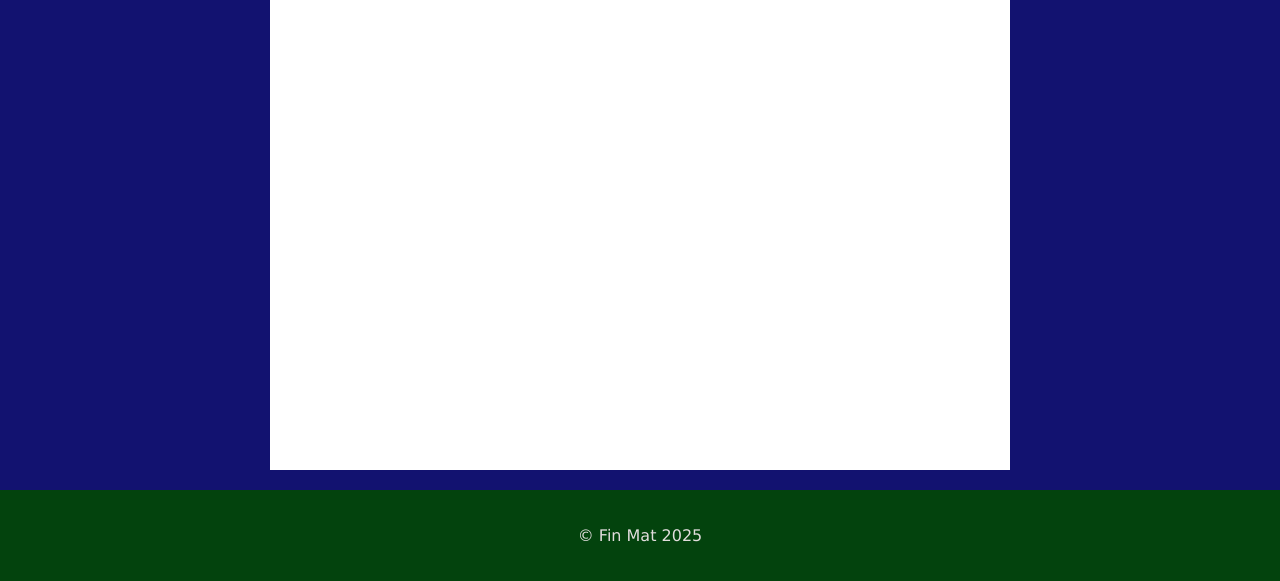
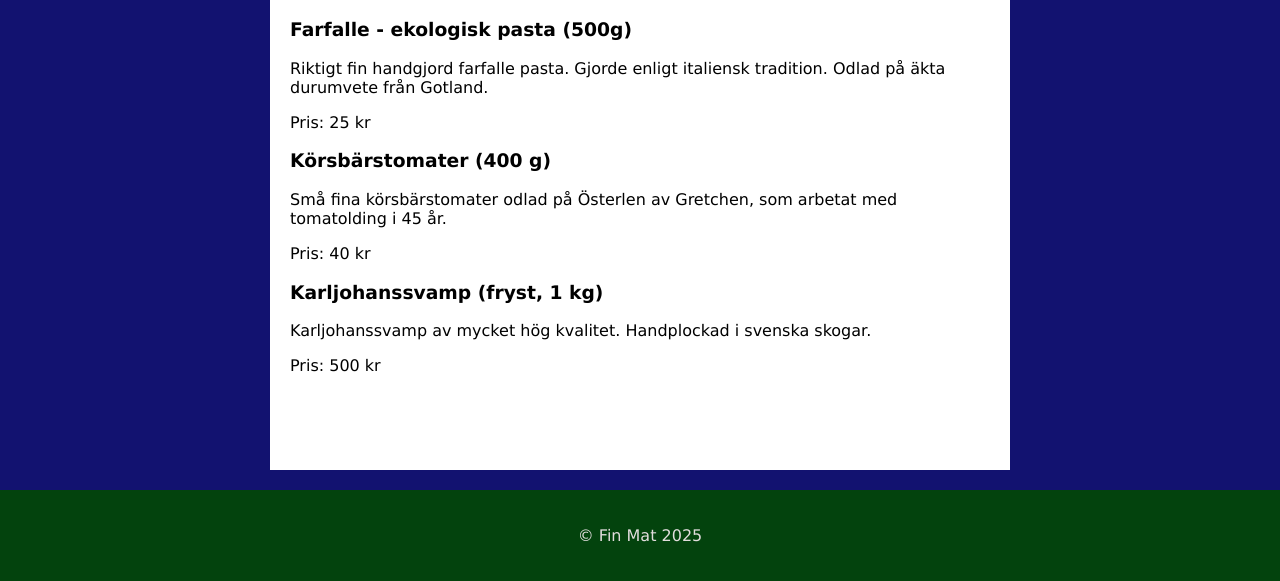
Before and after one commit to ironboy/html-intro-itsak24, a plain HTML site: page products.html in a window 1280 px wide. Shown: the part 219-800 px from the top of the page. Drawn offline with Linux system fonts and the light colour scheme.

Commit message:
addding-js

```diff
--- /dev/null
+++ b/display-products.js
@@ -0,0 +1,34 @@
+let products = [
+  {
+    name: 'Farfalle - ekologisk pasta (500g)',
+    description: 'Riktigt fin handgjord farfalle pasta. Gjorde enligt italiensk tradition. Odlad på äkta durumvete från Gotland.',
+    priceSEK: 25
+  },
+  {
+    name: 'Körsbärstomater (400 g)',
+    description: 'Små fina körsbärstomater odlad på Österlen av Gretchen, som arbetat med tomatolding i 45 år.',
+    priceSEK: 40
+  },
+  {
+    name: 'Karljohanssvamp (fryst, 1 kg)',
+    description: 'Karljohanssvamp av mycket hög kvalitet. Handplockad i svenska skogar.',
+    priceSEK: 500
+  }
+];
+
+let html = '';
+
+for (let product of products) {
+  html += `
+    <article>
+      <h3>${product.name}</h3>
+      <p>${product.description}</p>
+      <p>Pris: ${product.priceSEK} kr</p>
+    </article>
+  `;
+}
+
+// Grab the tag/HTML-element with the class
+// product-list and change its content
+// to our generade HTML
+document.querySelector('.product-list').innerHTML = html;
--- a/products.html
+++ b/products.html
@@ -23,10 +23,12 @@
   <!--My main content -->
   <main>
     <h1>Våra produkter</h1>
+    <section class="product-list"></section>
   </main>
   <footer>
     <p>© Fin Mat 2025</p>
   </footer>
+  <script src="display-products.js"></script>
 </body>
 
 </html>
```
